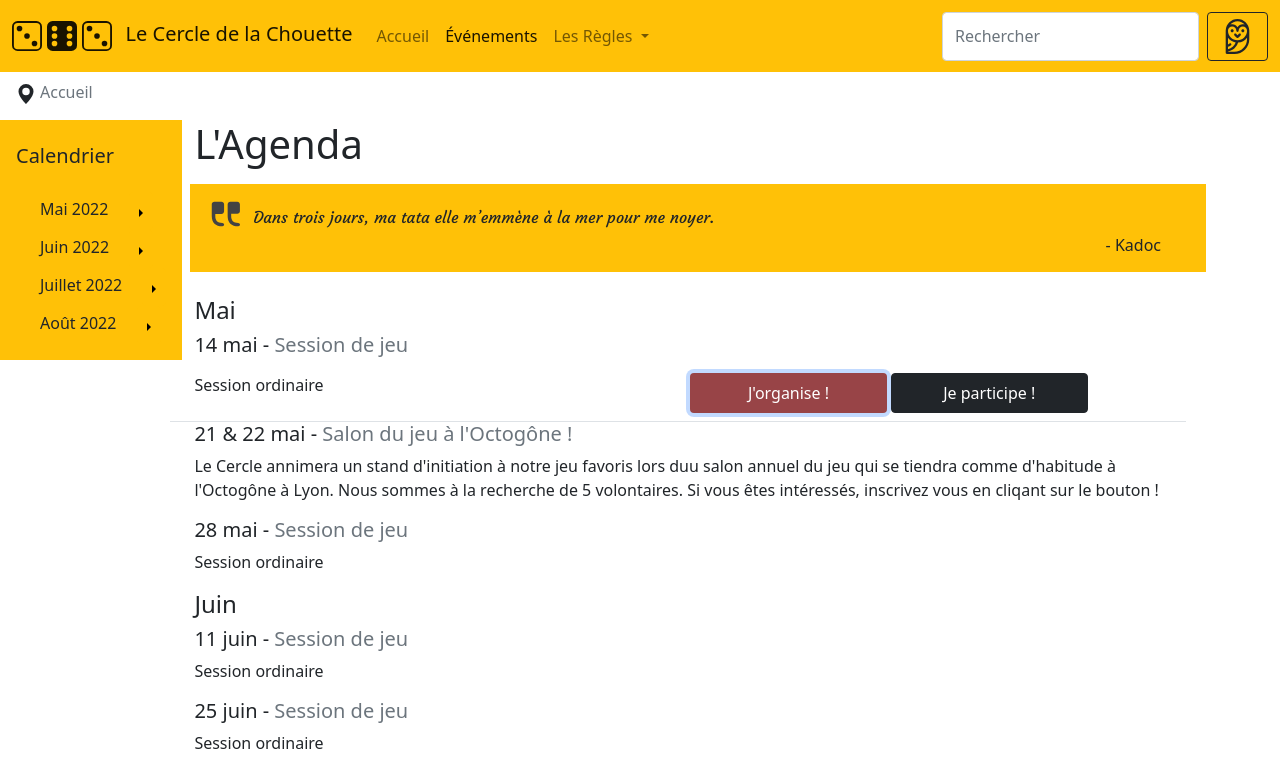
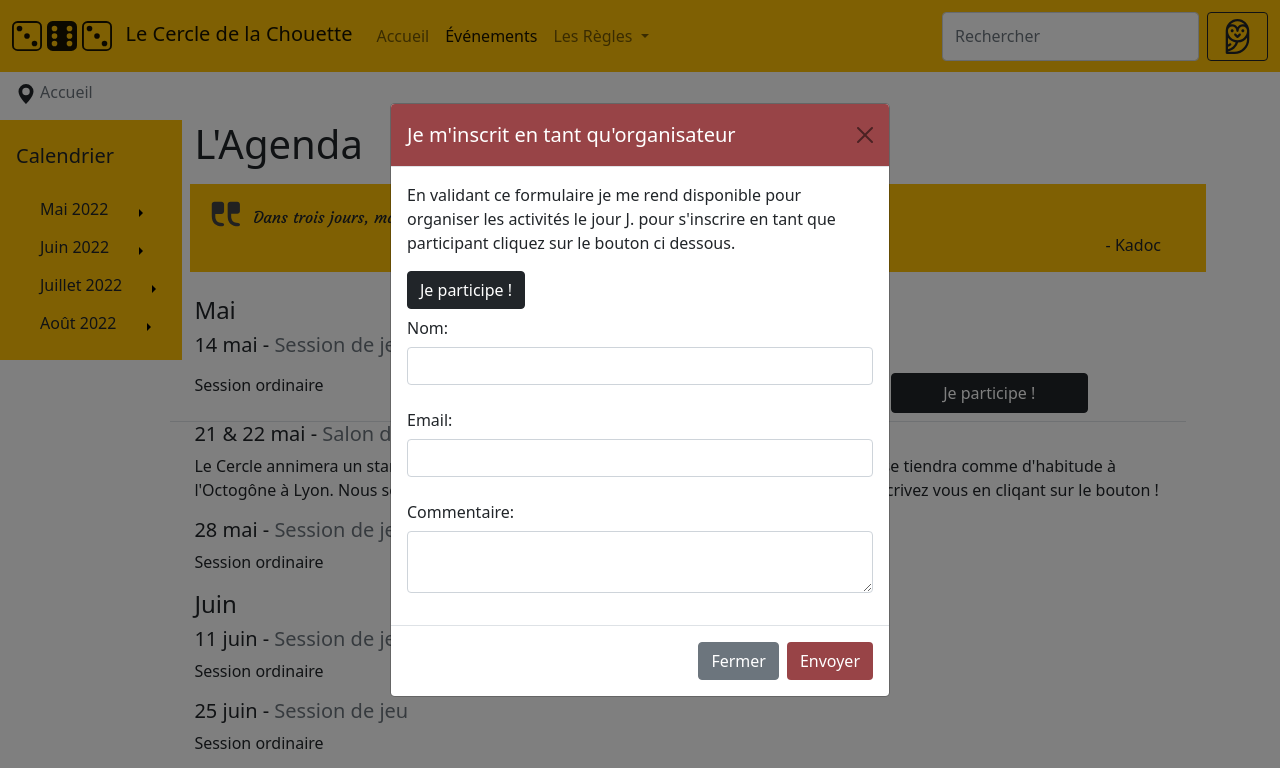
Before and after one commit to ClementSeux/site_asso, a website: page events.html in a window 1280 px wide. Both pictures are taken after a click on the button "J'organise !". Shown: the top 768 px of the page. Drawn offline with nearby package versions, Linux system fonts and the light colour scheme; files that its build step writes are made by us from their sources.

Commit message:
ft - Add form for participation/organisation as modals

```diff
--- a/css/style.scss
+++ b/css/style.scss
@@ -16,6 +16,15 @@ $dropdown-dark-link-active-color: black;
 
 //Import Booststrap.scss, which is compilled with our css in style.css
 @import "../node_modules/bootstrap/scss/bootstrap.scss";
+
+.bg-bordeau {
+    background-color: $highlight_color;
+}
+
+.btn-bordeau {
+    background-color: $highlight_color;
+    color: white;
+}
 
 img {
     display: block;
@@ -267,8 +276,3 @@ footer {
         }
     }
 }
-
-.btn-bordeau {
-    background-color: $highlight_color;
-    color: white;
-}
--- a/events.html
+++ b/events.html
@@ -12,6 +12,7 @@
 <body>
 	<script> </script>
 
+	<!--Main navbar-->
 	<nav class="navbar navbar-expand-lg navbar-light bg-warning">
 		<div class="container-fluid">
 			<a class="navbar-brand" href="#">
@@ -99,9 +100,8 @@
 		</ol>
 	</nav>
 
-
-
-	<main class="w-100"> <!--Scrolling zone for the sticky menu-->
+	<!--Scrolling zone for the sticky menu-->
+	<main class="w-100">
 
 		<!--Sticky navigation menu-->
 		<div id="" class="sticky-menu sticky-top float-start">
@@ -166,10 +166,8 @@
 			</nav>
 		</div>
 
-
 		<div class="container"> <!--Bootstrap grid container-->
 			<div class="row">
-
 				<h1>L'Agenda</h1>
 				<!--Quote-->
 				<div class="quote mt-2 mb-4 ms-2">
@@ -192,8 +190,8 @@
 				<div class="row py-2 border-bottom">
 					<p class="col-12 col-lg-6"> Session ordinaire</p>
 					<div class="col-12 col-lg-6">
-						<button class="col-5 h-100 btn btn-bordeau">J'organise !</button>
-						<button class="col-5 h-100 btn btn-dark">Je participe !</button>
+						<button type="button" class="col-5 h-100 btn btn-bordeau" data-bs-toggle="modal" data-bs-target="#participationFormOrg">J'organise !</button>
+						<button type="button" class="col-5 h-100 btn btn-dark" data-bs-toggle="modal" data-bs-target="#participationForm" >Je participe !</button>
 					</div>
 
 				</div>
@@ -220,6 +218,9 @@
 			</div>
 
 		</div>
+
+
+
 
 	</main>
 
@@ -329,6 +330,76 @@
 
 	</footer>
 
+	<!--Modal: Register as organizor for an event-->
+	<div class="modal fade" id="participationFormOrg" data-bs-backdrop="static" data-bs-keyboard="false" tabindex="-1" aria-labelledby="participationFormOrg" aria-hidden="true">
+		<div class="modal-dialog modal-dialog-centered">
+		<div class="modal-content">
+			<div class="modal-header bg-bordeau text-white">
+				<h5 class="modal-title" id="exampleModalLabel">Je m'inscrit en tant qu'organisateur</h5>
+				<button type="button" class="btn-close" data-bs-dismiss="modal" aria-label="Close"></button>
+			</div>
+
+			<div class="modal-body">
+				<p class="">En validant ce formulaire je me rend disponible pour organiser les activités le jour J. pour s'inscrire en tant que participant cliquez sur le bouton ci dessous.</p>
+				<button class="btn btn-dark" data-bs-target="#participationForm" data-bs-toggle="modal">Je participe !</button>
+				<form action="" method="post">
+					<div class="mb-3">
+						<label for="name" class="col-form-label">Nom:</label>
+						<input type="text" class="form-control" id="name">
+					</div>
+					<div class="mb-3">
+						<label for="email" class="col-form-label">Email:</label>
+						<input type="email" class="form-control" id="email">
+					</div>
+					<div class="mb-3">
+						<label for="message-text" class="col-form-label">Commentaire:</label>
+						<textarea class="form-control" id="comment"></textarea>
+					</div>
+				</form>
+			</div>
+			<div class="modal-footer">
+				<button type="button" class="btn btn-secondary" data-bs-dismiss="modal">Fermer</button>
+				<input type="submit" value="Envoyer" id="submit" name="submit" class="btn btn-bordeau">
+			</div>
+		</div>
+		</div>
+	</div>
+
+	<!--Modal: Register as participant for an event-->
+	<div class="modal fade" id="participationForm" data-bs-backdrop="static" data-bs-keyboard="false" tabindex="-1" aria-labelledby="participationFormOrg" aria-hidden="true">
+		<div class="modal-dialog modal-dialog-centered">
+		<div class="modal-content">
+			<div class="modal-header">
+				<h5 class="modal-title" id="exampleModalLabel">Je m'inscrit en tant que participant</h5>
+				<button type="button" class="btn-close" data-bs-dismiss="modal" aria-label="Close"></button>
+			</div>
+
+			<div class="modal-body">
+				<p class="">En validant ce formulaire je confirme ma présence. Pouvez-vous vous rendre disponible pour organiser l'événement ? Si oui cliquez sur le bouton ci dessous.</p>
+				<button class="btn btn-bordeau" data-bs-target="#participationFormOrg" data-bs-toggle="modal">J'organise !</button>
+				<form action="" method="post">
+					<div class="mb-3">
+						<label for="name" class="col-form-label">Nom:</label>
+						<input type="text" class="form-control" id="name">
+					</div>
+					<div class="mb-3">
+						<label for="email" class="col-form-label">Email:</label>
+						<input type="email" class="form-control" id="email">
+					</div>
+					<div class="mb-3">
+						<label for="message-text" class="col-form-label">Commentaire:</label>
+						<textarea class="form-control" id="comment"></textarea>
+					</div>
+				</form>
+			</div>
+			<div class="modal-footer">
+				<button type="button" class="btn btn-secondary" data-bs-dismiss="modal">Fermer</button>
+				<input type="submit" value="Envoyer" id="submit" name="submit" class="btn btn-dark">
+			</div>
+		</div>
+		</div>
+	</div>
+
 	<!-- Bootstrap JS -->
 	<script src="node_modules/bootstrap/dist/js/bootstrap.bundle.min.js"></script>
 </body>
```
